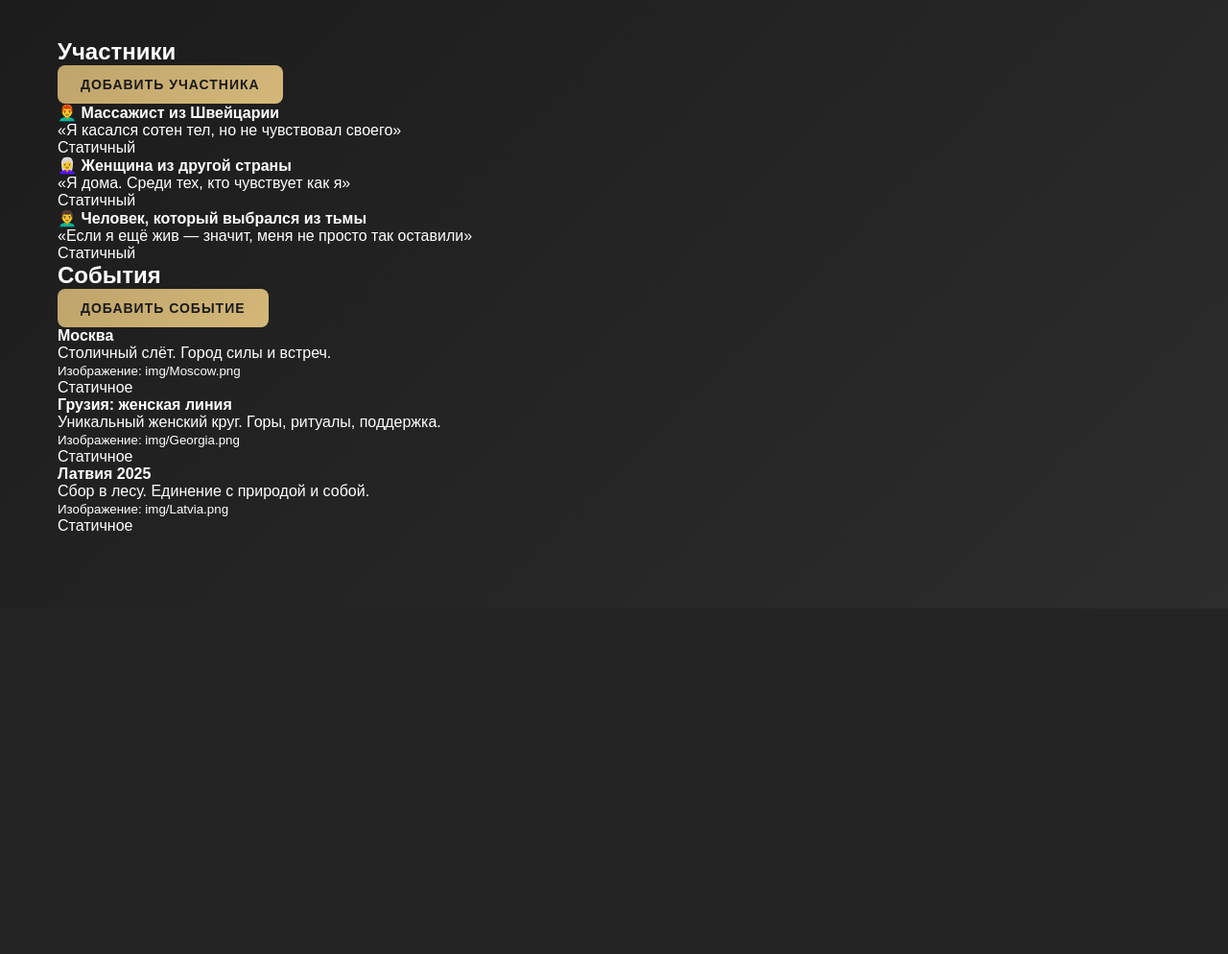
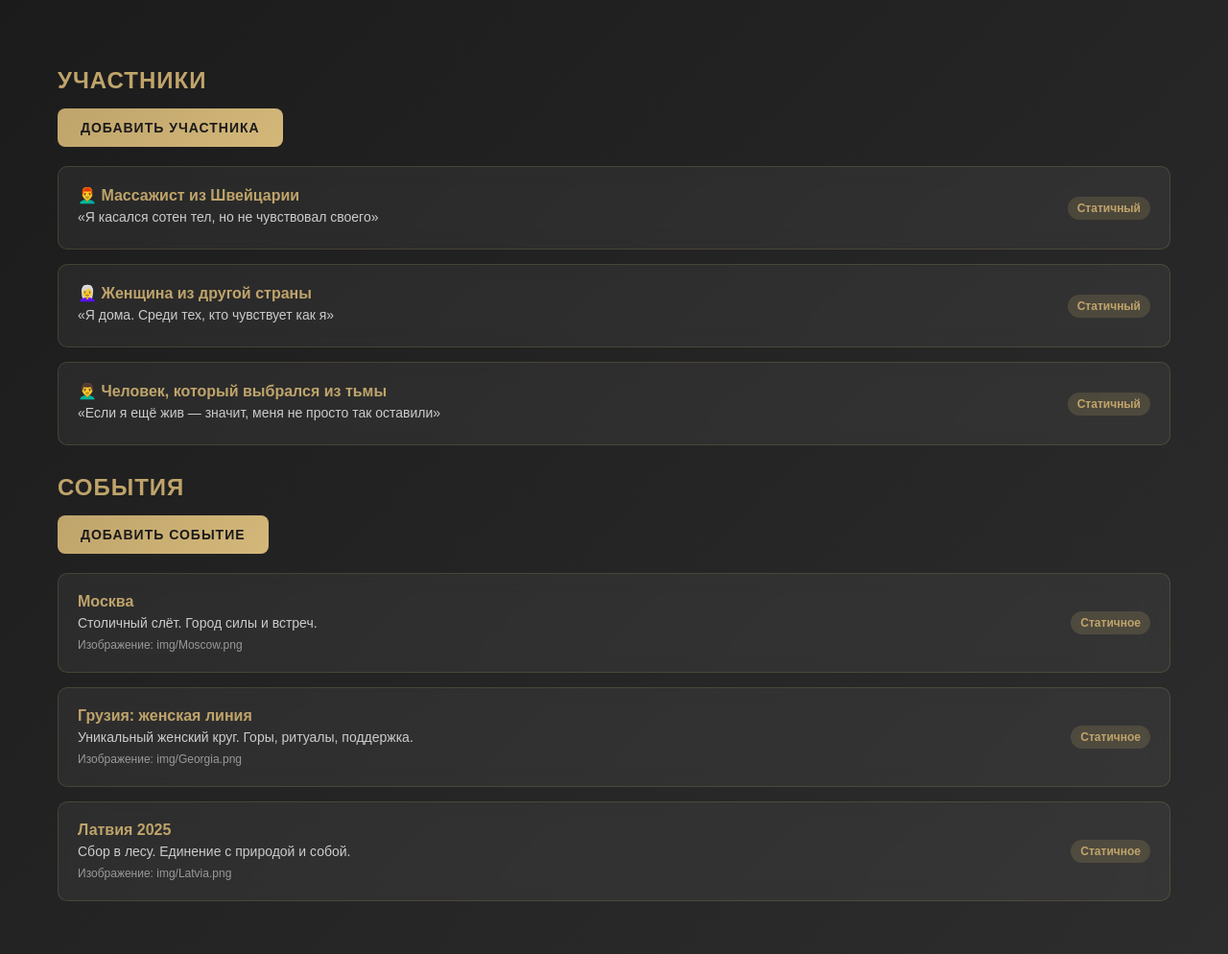
Before and after one commit to KoboSteruS/Main_way, a Flask app: page /1/admin in a window 1280 px wide. Shown: the part 166-1160 px from the top of the page at 96% size. Before the commit the page ends 719 px from the top, so only its background shows below. Run offline with Flask 3, Linux system fonts and the light colour scheme.

Commit message:
fix: восстановлен CSS админки и включена функциональность событий

```diff
--- a/app/templates/admin/dashboard.html
+++ b/app/templates/admin/dashboard.html
@@ -197,6 +197,77 @@
             font-size: 16px;
             margin-bottom: 30px;
         }
+
+        /* Стили для списков */
+        .participants-list, .events-list {
+            margin-top: 20px;
+        }
+
+        .participant-item, .event-item {
+            background: rgba(255, 255, 255, 0.05);
+            backdrop-filter: blur(10px);
+            border: 1px solid rgba(191, 164, 107, 0.2);
+            border-radius: 10px;
+            padding: 20px;
+            margin-bottom: 15px;
+            display: flex;
+            justify-content: space-between;
+            align-items: center;
+            transition: all 0.3s ease;
+        }
+
+        .participant-item:hover, .event-item:hover {
+            transform: translateY(-2px);
+            box-shadow: 0 8px 25px rgba(0, 0, 0, 0.2);
+        }
+
+        .participant-info, .event-info {
+            flex: 1;
+        }
+
+        .participant-info strong, .event-info strong {
+            color: #bfa46b;
+            font-size: 16px;
+            display: block;
+            margin-bottom: 5px;
+        }
+
+        .participant-info p, .event-info p {
+            color: #ccc;
+            font-size: 14px;
+            margin-bottom: 5px;
+        }
+
+        .event-info small {
+            color: #999;
+            font-size: 12px;
+        }
+
+        .admin-btn-danger {
+            background: linear-gradient(135deg, #ff6b6b 0%, #ff8e8e 100%) !important;
+            color: white !important;
+        }
+
+        .admin-btn-danger:hover {
+            background: linear-gradient(135deg, #ff5252 0%, #ff7676 100%) !important;
+        }
+
+        .static-badge {
+            background: rgba(191, 164, 107, 0.2);
+            color: #bfa46b;
+            padding: 5px 10px;
+            border-radius: 15px;
+            font-size: 12px;
+            font-weight: 600;
+        }
+
+        h2 {
+            color: #bfa46b;
+            font-size: 24px;
+            margin: 30px 0 15px 0;
+            text-transform: uppercase;
+            letter-spacing: 1px;
+        }
     </style>
 </head>
 <body>
```
